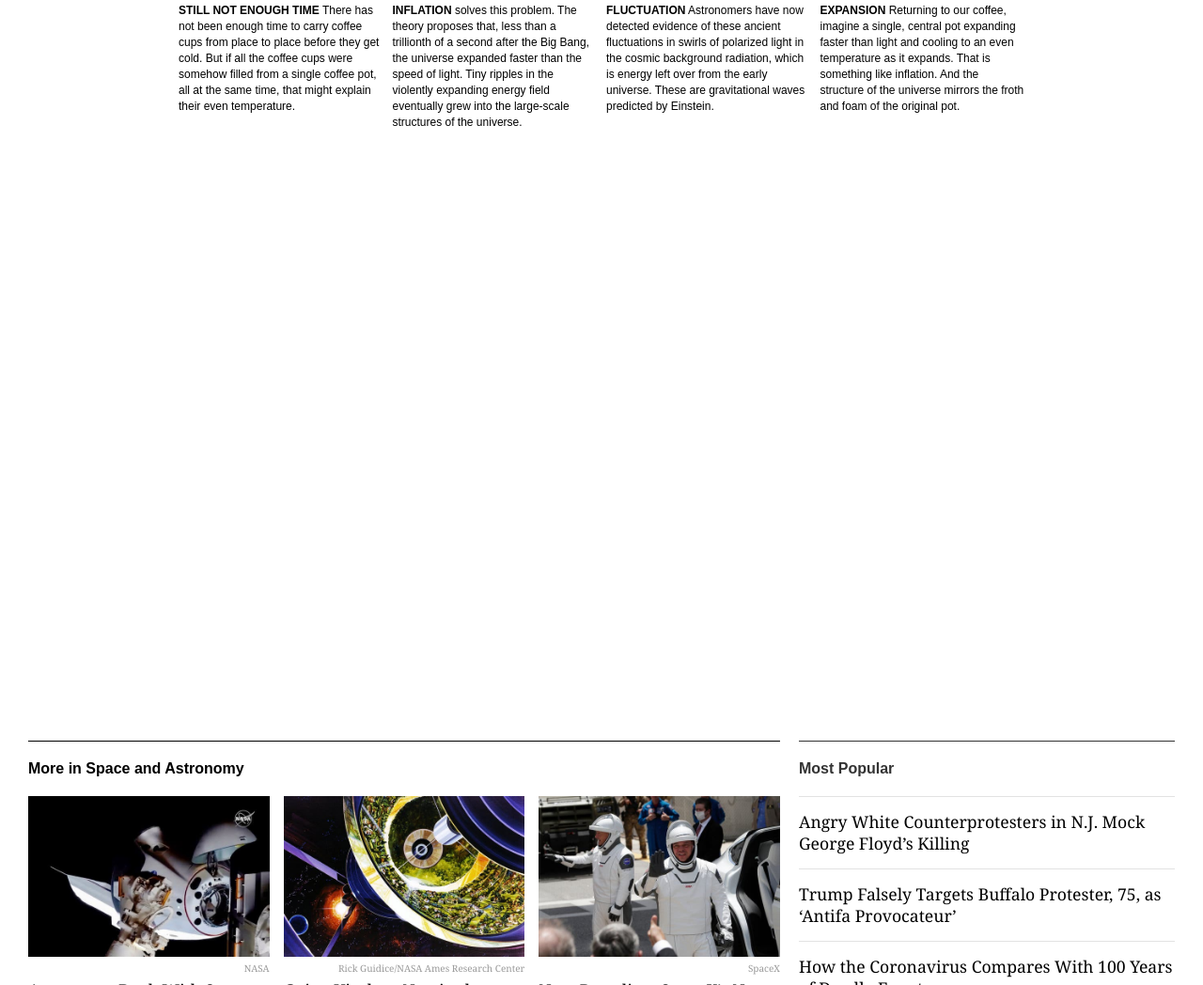
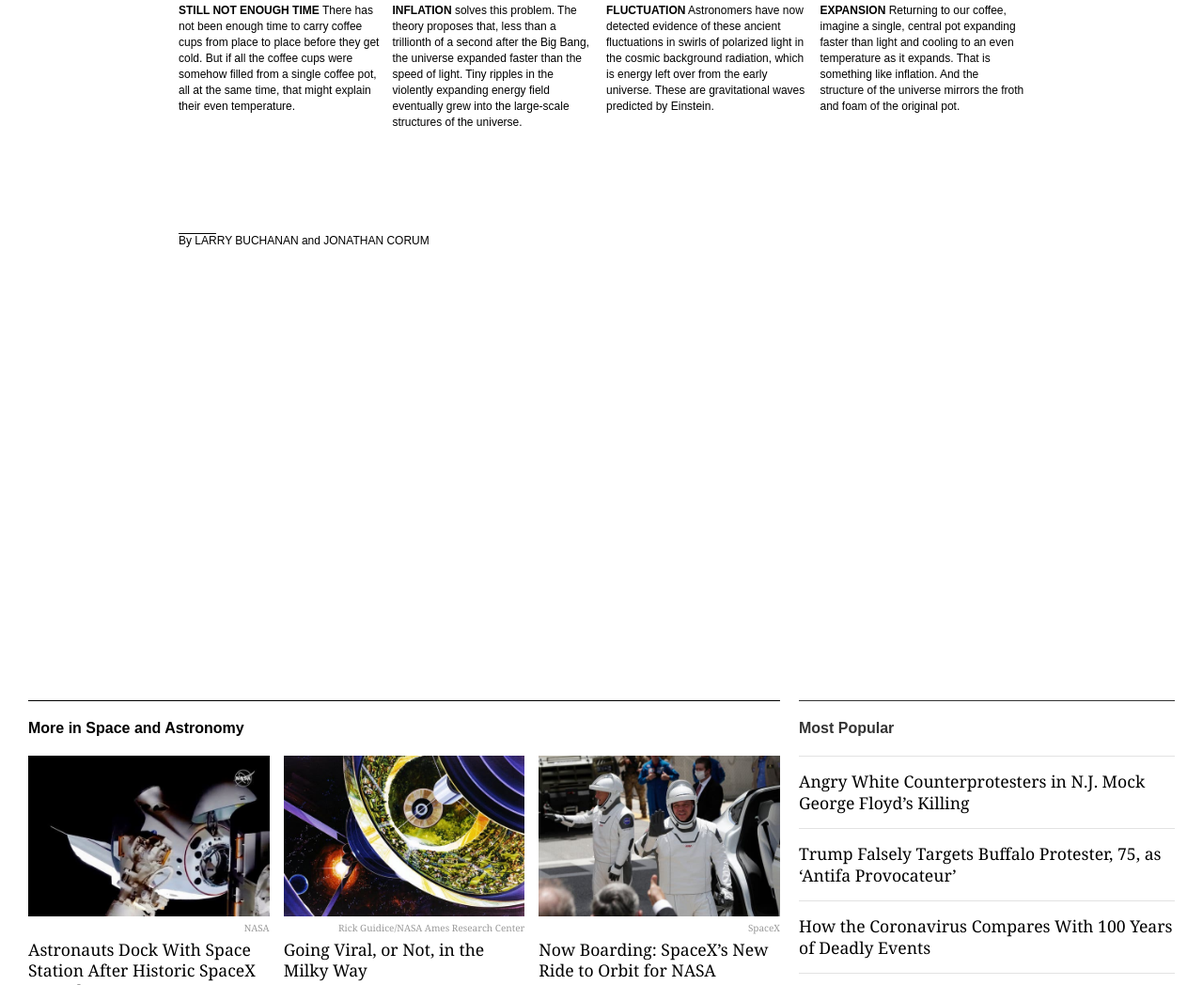
Before and after one commit to m15e/new-york-times-clone, a plain HTML site: page index.html in a window 1280 px wide. Shown: the part 3386-4434 px from the top of the page at 94% size. Drawn offline with Linux system fonts and the light colour scheme.

Commit message:
Add credit line

```diff
--- a/index.html
+++ b/index.html
@@ -123,7 +123,6 @@
           <h3>The Theory of Inflation</h3>
           <p>Astronomers have found evidence to support the theory of inflation, which explains how the universe expanded so uniformly and so quickly in the instant after the Big Bang 13.8 billion years ago.</p>
           <div class='inflation-theory-grid'>
-            <img style="display: none" src='assets/article-grid.png' alt='inflation theory image'>
             <div>
               <p><span>The universe</span> is just under 14 billion years old. From our position in the Milky Way galaxy, we can observe a sphere that is now about 92 billion light-years across. But there's a mystery. Wherever we look, the universe has an even temperature.</p>
             </div>
@@ -148,6 +147,9 @@
              <div>
               <p><span>Expansion</span> Returning to our coffee, imagine a single, central pot expanding faster than light and cooling to an even temperature as it expands. That is something like inflation. And the structure of the universe mirrors the froth and foam of the original pot.</p>
             </div>
+          </div>
+          <div class='grid-credits'>
+            <p>By LARRY BUCHANAN and JONATHAN CORUM</p>
           </div>
         </section>
         <!-- text part two -->
--- a/style.css
+++ b/style.css
@@ -310,7 +310,7 @@ header figcaption .credit {
   background-size: contain;
   padding-top: 17%;
   grid-gap: 10px;
-  grid-template: repeat(4,1fr) / repeat(4, 1fr)
+  grid-template: repeat(2,1fr) / repeat(4, 1fr)
 }
 
 .grid-section div p {
@@ -327,6 +327,20 @@ header figcaption .credit {
   font-weight: bold;
 }
 
+.grid-credits p {
+  color: #000;
+  font-family: Arial, Helvetica, sans-serif;
+  font-size: 1.125rem;
+}
+
+.grid-credits p:before {
+  content: '';
+  width: 40px;
+  height: 1px;
+  border-top: 1px solid #000;
+  padding-bottom: 20px;
+  position: absolute;
+}
 
 /* bottom grid */
 
```
